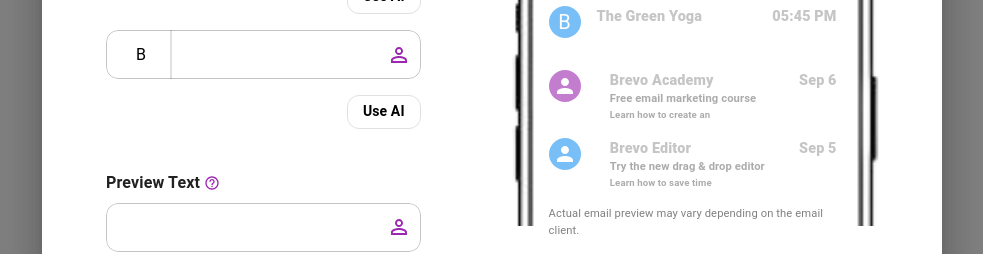
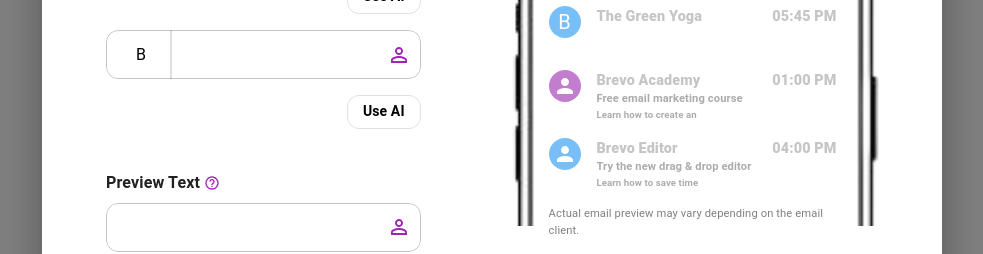
Before and after one commit to shubh-0422/sensenrespond-email, a React (Create React App) app: page / in a window 1280 px wide. Shown: the part 331-585 px from the top of the page, without its empty margins (148-1131 px from the left). Built offline with nearby package versions, Linux system fonts and the light colour scheme; the HTML template or start-up script is replaced by a standard one.

Commit message:
removing unwanteed code

```diff
--- a/src/components/EmailPreview.js
+++ b/src/components/EmailPreview.js
@@ -14,7 +14,7 @@ const dummyData = [
     title: "Brevo Academy",
     subTitle: "Free email marketing course",
     previewText: "Learn how to create an email marketing strategy.",
-    time: "Sep 6",
+    time: "01:00 PM",
   },
   {
     id: 2,
@@ -22,7 +22,7 @@ const dummyData = [
     title: "Brevo Editor",
     subTitle: "Try the new drag & drop editor",
     previewText: "Learn how to save time & build beautiful emails in a flash.",
-    time: "Sep 5",
+    time: "04:00 PM",
   },
 ];
 
```
